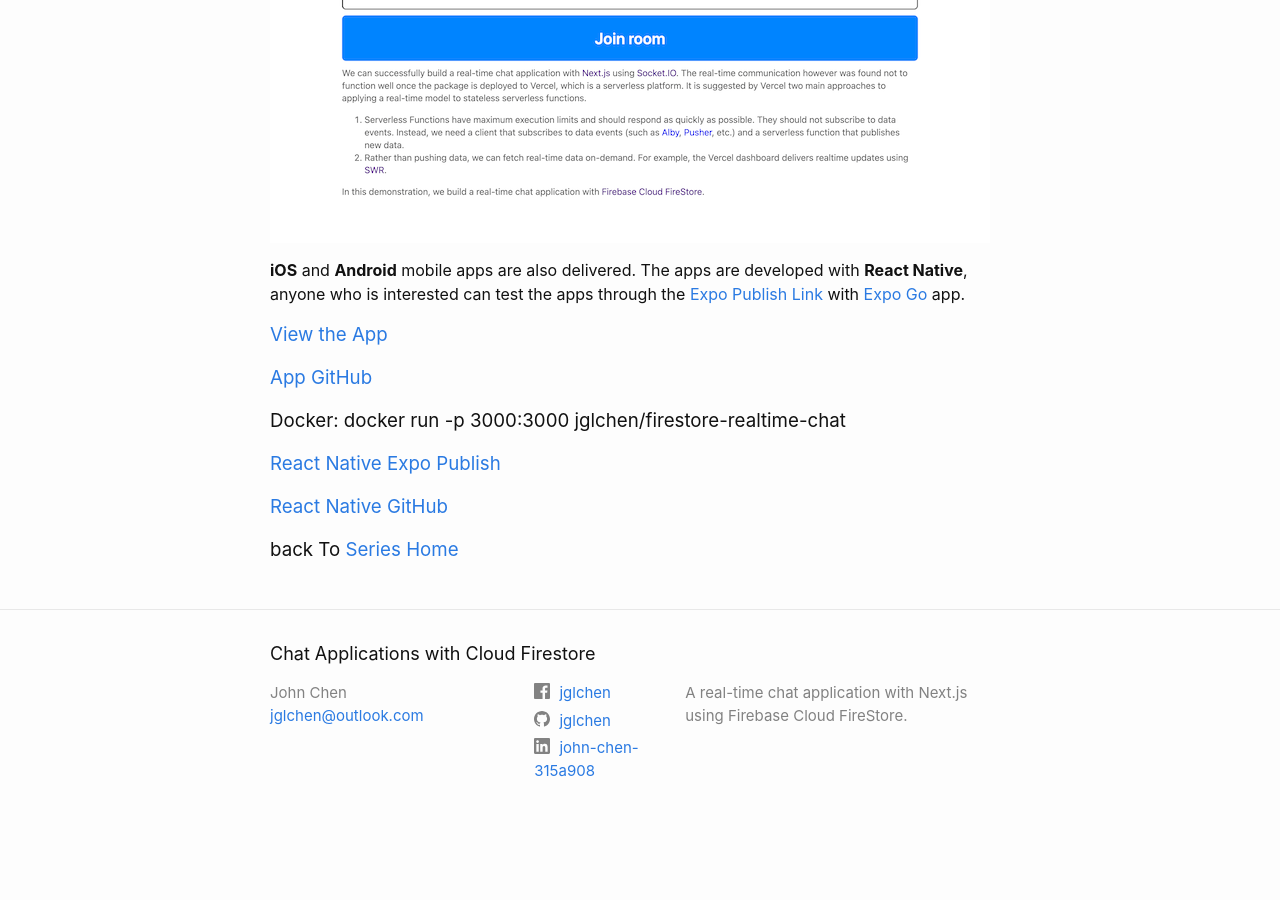
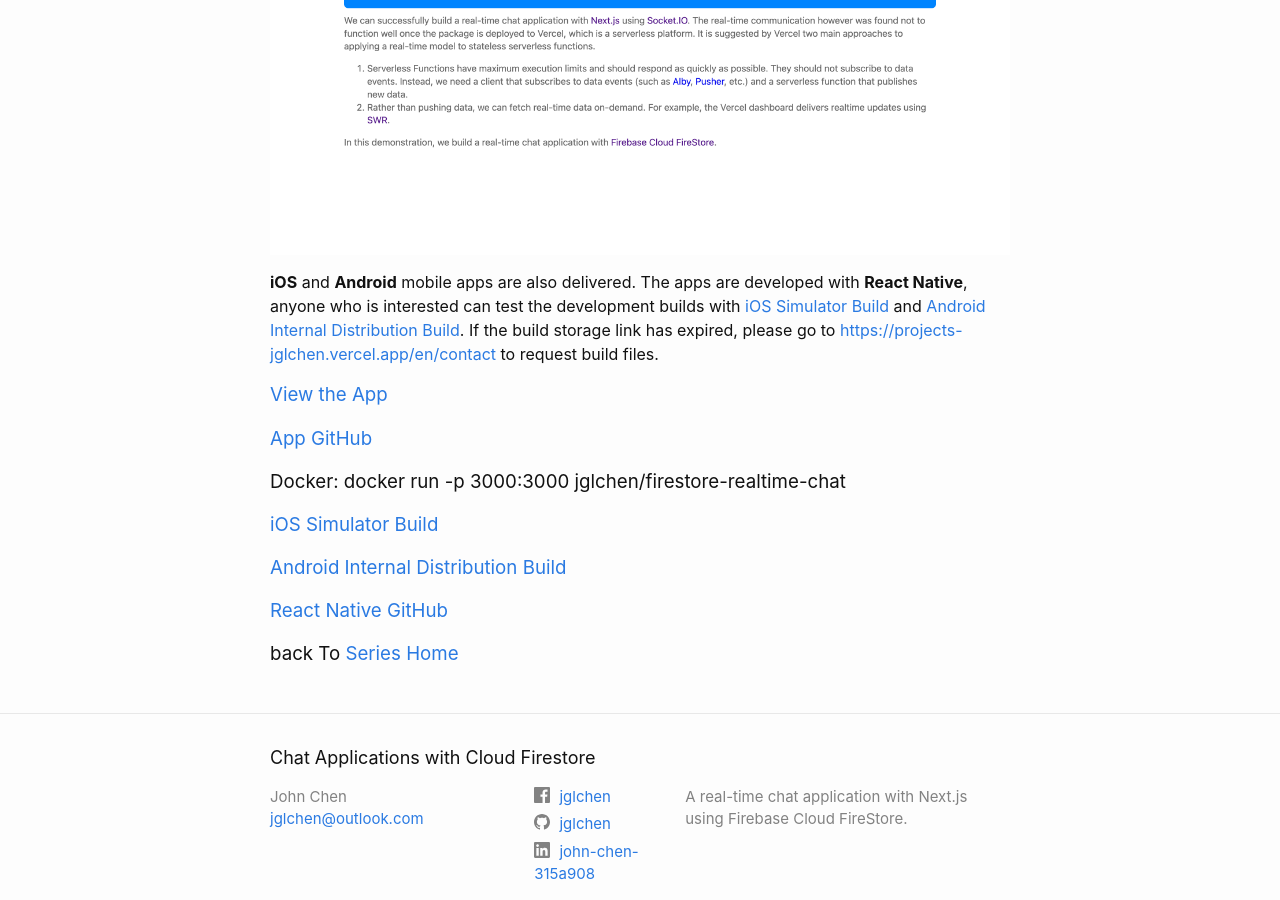
Before and after one commit to jglchen/firestore-realtime-chat, a Jekyll site: the page built from index.md, in a window 1280 px wide and 900 px high, scrolled down 584 px. Built offline with Jekyll 4.4.1, drawn with Linux system fonts in a browser that asks for light colours; comment, search, counter and statistics services are not loaded; before the commit the page ends 1426 px from its top, so only the background shows below that.

Commit message:
Update index.md

```diff
--- a/index.md
+++ b/index.md
@@ -17,12 +17,13 @@
 
 [![firestore-realtime-chat-screenshot](/images/firestore-realtime-chat-screenshot.png)](https://firestore-realtime-chat.vercel.app)
 
-**iOS** and **Android** mobile apps are also delivered. The apps are developed with **React Native**, anyone who is interested can test the apps through the [Expo Publish Link](https://expo.dev/@jglchen/firestore-realtime-chat) with [Expo Go](https://expo.dev/client) app.
+**iOS** and **Android** mobile apps are also delivered. The apps are developed with **React Native**, anyone who is interested can test the development builds with [iOS Simulator Build](https://expo.dev/accounts/jglchen/projects/firestore-realtime-chat/builds/2c3cb3b7-2253-421f-9ab7-cb5ff98492b6) and [Android Internal Distribution Build](https://expo.dev/accounts/jglchen/projects/firestore-realtime-chat/builds/de478887-4f60-43d5-9911-d20d55627706). If the build storage link has expired, please go to [https://projects-jglchen.vercel.app/en/contact](https://projects-jglchen.vercel.app/en/contact) to request build files.
 
 ### [View the App](https://firestore-realtime-chat.vercel.app)
 ### [App GitHub](https://github.com/jglchen/firestore-realtime-chat)
 ### Docker: docker run -p 3000:3000 jglchen/firestore-realtime-chat
-### [React Native Expo Publish](https://expo.dev/@jglchen/firestore-realtime-chat)
+### [iOS Simulator Build](https://expo.dev/accounts/jglchen/projects/firestore-realtime-chat/builds/2c3cb3b7-2253-421f-9ab7-cb5ff98492b6)
+### [Android Internal Distribution Build](https://expo.dev/accounts/jglchen/projects/firestore-realtime-chat/builds/de478887-4f60-43d5-9911-d20d55627706)
 ### [React Native GitHub](https://github.com/jglchen/firestore-realtime-chat-mobile)
 ### back To [Series Home](https://jglchen.github.io/)
 
```
Also changed, not shown: images/firestore-realtime-chat-screenshot.png.
